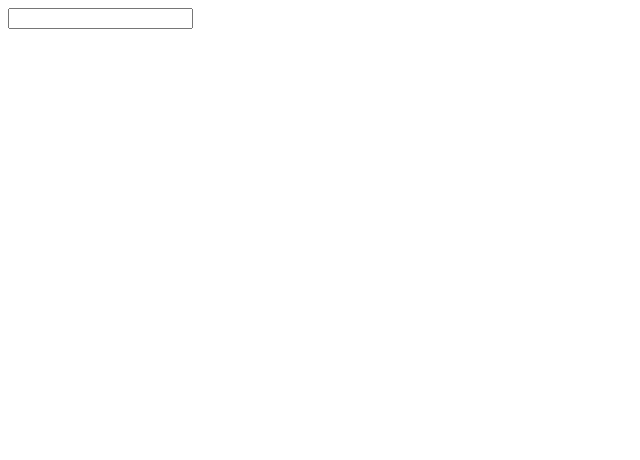
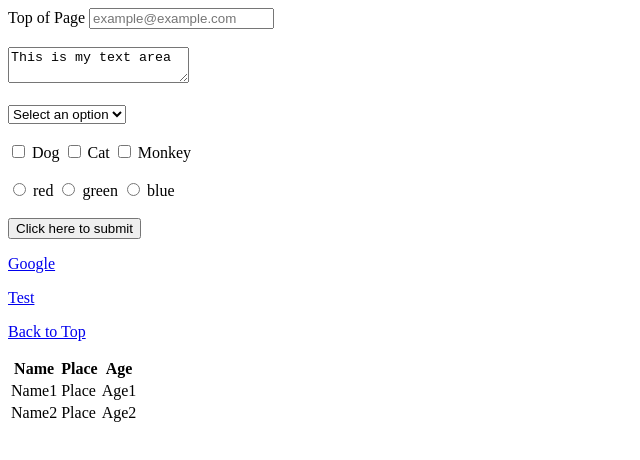
Before and after one commit to SrivenkateshKR/MyFirstGitTest, a plain HTML site: page Practice/Website/1.html/Page.html in a window 1280 px wide. Shown: the whole page, without its empty margins (0-640 px from the left). Drawn offline with Linux system fonts and the light colour scheme.

Commit message:
HtmlStudy

```diff
--- a/Practice/Website/1.html/Page.html
+++ b/Practice/Website/1.html/Page.html
@@ -9,12 +9,51 @@
 <body>
 <div>
     <form>
-        <input type='text'>
+        <a name="Top">Top of Page</a>
+        <input type='email' placeholder="example@example.com" name="email"/>
 
-        <br/>
+        <br/> <br/>
 
+        <textarea>This is my text area        </textarea>
+
+        <br/> <br/>
+
+        <select name="select">
+            <option>Select an option</option>
+            <option>1</option>
+            <option>2</option>
+            <option>3</option>
+        </select>
+
+        <br/> <br/>
+
+        <input type="checkbox" name="Dog"/> Dog
+        <input type="checkbox" name="CAt" /> Cat
+        <input type="checkbox" name="Monkey"/> Monkey
+
+        <br/> <br/>
+
+        <input type="radio" name="radio"> red
+        <input type="radio" name="radio"> green
+        <input type="radio" name="radio"> blue
+
+        <br/> <br/>
+
+        <input type="Submit" value="Click here to submit" >
     </form>
 
+    <p><a href="https://www.google.com">Google</a></p>
+    <p><a href="Test.html">Test</a></p>
+    <p><a href="#Top">Back to Top</a></p>
+
 </div>
+<div>
+    <table name="table1">
+    <tr><th>Name</th><th>Place</th><th>Age</th></tr>
+    <tr><td>Name1</td><td>Place</td><td>Age1</td></tr>
+    <tr><td>Name2</td><td>Place</td><td>Age2</td></tr>
+    </table>
+</div>
+
 </body>
 </html>
```
